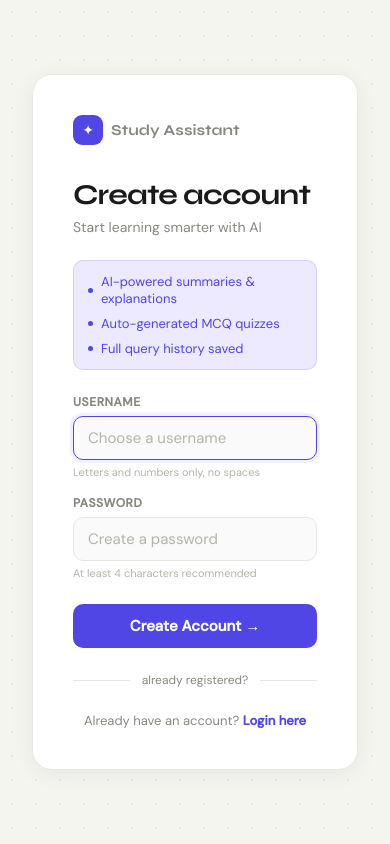
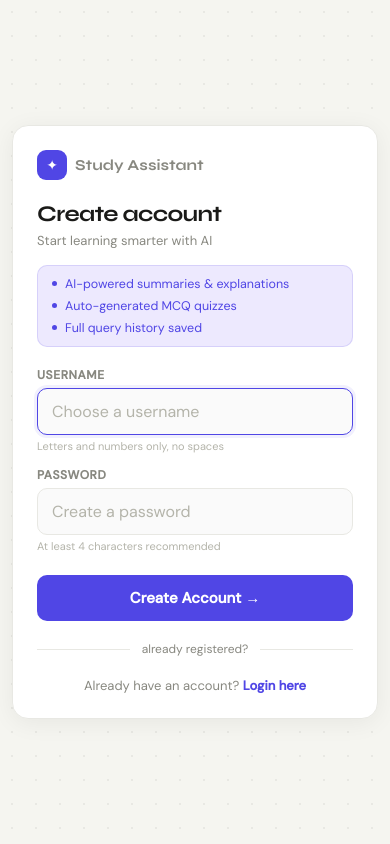
Before and after one commit to Muhammad1113/-smart-study-assistant, a Flask app: page /register in a window 390 px wide. Run offline with Flask 3, Linux system fonts and the light colour scheme.

Commit message:
Enhance register.html with responsive styles
Updated the register page with responsive design and improved styles.

```diff
--- a/templates/register.html
+++ b/templates/register.html
@@ -2,6 +2,7 @@
 <html>
 <head>
     <title>Register — Study Assistant</title>
+    <meta name="viewport" content="width=device-width, initial-scale=1.0, maximum-scale=1.0">
     <link rel="preconnect" href="https://fonts.googleapis.com">
     <link href="https://fonts.googleapis.com/css2?family=Syne:wght@400;600;700&family=DM+Sans:wght@300;400;500&display=swap" rel="stylesheet">
     <style>
@@ -22,6 +23,7 @@
             --coral: #dc2626;
             --coral-light: #fee2e2;
         }
+        html, body { height: 100%; }
         body {
             font-family: 'DM Sans', sans-serif;
             background: var(--bg);
@@ -30,7 +32,7 @@
             display: flex;
             align-items: center;
             justify-content: center;
-            padding: 2rem;
+            padding: 1rem;
         }
         .bg-dots {
             position: fixed; inset: 0;
@@ -44,35 +46,66 @@
             background: var(--white);
             border: 1px solid var(--border);
             border-radius: 20px;
-            padding: 2.5rem;
+            padding: 2rem;
             box-shadow: 0 4px 24px rgba(0,0,0,0.06);
             animation: fadeUp 0.5s ease both;
         }
-        .card-logo { display: flex; align-items: center; gap: 8px; margin-bottom: 2rem; }
-        .logo-mark { width: 30px; height: 30px; background: var(--accent); border-radius: 9px; display: flex; align-items: center; justify-content: center; font-size: 14px; color: white; }
+        .card-logo { display: flex; align-items: center; gap: 8px; margin-bottom: 1.25rem; }
+        .logo-mark { width: 30px; height: 30px; background: var(--accent); border-radius: 9px; display: flex; align-items: center; justify-content: center; font-size: 14px; color: white; flex-shrink: 0; }
         .logo-text { font-family: 'Syne', sans-serif; font-size: 0.95rem; font-weight: 700; color: var(--muted); }
-        .card-title { font-family: 'Syne', sans-serif; font-size: 1.8rem; font-weight: 700; letter-spacing: -0.03em; margin-bottom: 0.4rem; }
-        .card-sub { font-size: 14px; color: var(--muted); margin-bottom: 1.5rem; }
-        .perks { display: flex; flex-direction: column; gap: 8px; margin-bottom: 1.5rem; padding: 12px 14px; background: var(--accent-light); border-radius: 10px; border: 1px solid rgba(80,70,229,0.15); }
-        .perk { display: flex; align-items: center; gap: 8px; font-size: 13px; color: var(--accent); }
+        .card-title { font-family: 'Syne', sans-serif; font-size: 1.6rem; font-weight: 700; letter-spacing: -0.03em; margin-bottom: 0.3rem; }
+        .card-sub { font-size: 13px; color: var(--muted); margin-bottom: 1rem; }
+        .perks { display: flex; flex-direction: column; gap: 6px; margin-bottom: 1.25rem; padding: 10px 14px; background: var(--accent-light); border-radius: 10px; border: 1px solid rgba(80,70,229,0.15); }
+        .perk { display: flex; align-items: center; gap: 8px; font-size: 12.5px; color: var(--accent); }
         .perk-dot { width: 5px; height: 5px; background: var(--accent); border-radius: 50%; flex-shrink: 0; }
-        .error-box { background: var(--coral-light); border: 1px solid #fca5a5; border-radius: 10px; padding: 10px 14px; margin-bottom: 1.25rem; font-size: 13px; color: var(--coral); }
-        .field { margin-bottom: 1rem; }
-        .field label { display: block; font-size: 12px; font-weight: 600; color: var(--muted); letter-spacing: 0.05em; text-transform: uppercase; margin-bottom: 6px; }
-        .field input { width: 100%; background: var(--surface); border: 1.5px solid var(--border); border-radius: 10px; padding: 11px 14px; color: var(--text); font-family: 'DM Sans', sans-serif; font-size: 15px; outline: none; transition: border-color 0.2s, box-shadow 0.2s; }
+        .error-box { background: var(--coral-light); border: 1px solid #fca5a5; border-radius: 10px; padding: 10px 14px; margin-bottom: 1rem; font-size: 13px; color: var(--coral); }
+        .field { margin-bottom: 0.9rem; }
+        .field label { display: block; font-size: 12px; font-weight: 600; color: var(--muted); letter-spacing: 0.05em; text-transform: uppercase; margin-bottom: 5px; }
+        .field input {
+            width: 100%;
+            background: var(--surface);
+            border: 1.5px solid var(--border);
+            border-radius: 10px;
+            padding: 12px 14px;
+            color: var(--text);
+            font-family: 'DM Sans', sans-serif;
+            font-size: 16px;
+            outline: none;
+            transition: border-color 0.2s, box-shadow 0.2s;
+        }
         .field input::placeholder { color: var(--muted2); }
         .field input:focus { border-color: var(--accent); box-shadow: 0 0 0 3px rgba(80,70,229,0.08); }
-        .hint { font-size: 11px; color: var(--muted2); margin-top: 5px; }
-        .btn { width: 100%; background: var(--accent); color: #fff; border: none; border-radius: 10px; padding: 12px; font-family: 'DM Sans', sans-serif; font-size: 15px; font-weight: 600; cursor: pointer; margin-top: 0.5rem; transition: all 0.2s; }
+        .hint { font-size: 11px; color: var(--muted2); margin-top: 4px; }
+        .btn {
+            width: 100%;
+            background: var(--accent);
+            color: #fff;
+            border: none;
+            border-radius: 10px;
+            padding: 13px;
+            font-family: 'DM Sans', sans-serif;
+            font-size: 15px;
+            font-weight: 600;
+            cursor: pointer;
+            margin-top: 0.5rem;
+            transition: all 0.2s;
+            -webkit-tap-highlight-color: transparent;
+        }
         .btn:hover { background: var(--accent2); transform: translateY(-1px); box-shadow: 0 4px 12px rgba(80,70,229,0.25); }
         .btn:active { transform: scale(0.99); }
-        .divider { display: flex; align-items: center; gap: 12px; margin: 1.5rem 0; }
+        .divider { display: flex; align-items: center; gap: 12px; margin: 1.25rem 0; }
         .divider-line { flex: 1; height: 1px; background: var(--border); }
         .divider-text { font-size: 12px; color: var(--muted); }
         .card-footer { text-align: center; font-size: 13px; color: var(--muted); }
         .card-footer a { color: var(--accent); text-decoration: none; font-weight: 600; }
         .card-footer a:hover { text-decoration: underline; }
         @keyframes fadeUp { from { opacity: 0; transform: translateY(16px); } to { opacity: 1; transform: translateY(0); } }
+
+        @media (max-width: 480px) {
+            body { padding: 0.75rem; }
+            .card { padding: 1.5rem; border-radius: 16px; }
+            .card-title { font-size: 1.4rem; }
+        }
     </style>
 </head>
 <body>
@@ -95,12 +128,12 @@
     <form method="POST">
         <div class="field">
             <label>Username</label>
-            <input type="text" name="username" placeholder="Choose a username" required autofocus>
+            <input type="text" name="username" placeholder="Choose a username" required autofocus autocomplete="username">
             <p class="hint">Letters and numbers only, no spaces</p>
         </div>
         <div class="field">
             <label>Password</label>
-            <input type="password" name="password" placeholder="Create a password" required>
+            <input type="password" name="password" placeholder="Create a password" required autocomplete="new-password">
             <p class="hint">At least 4 characters recommended</p>
         </div>
         <button type="submit" class="btn">Create Account →</button>
```
